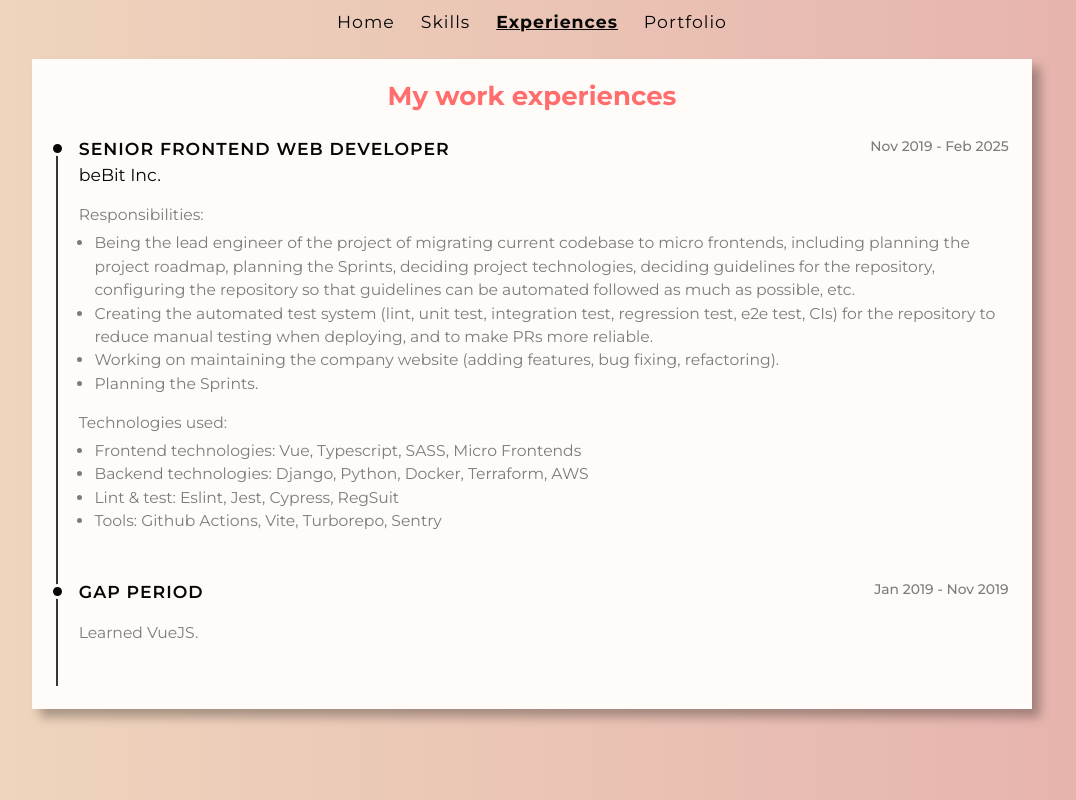
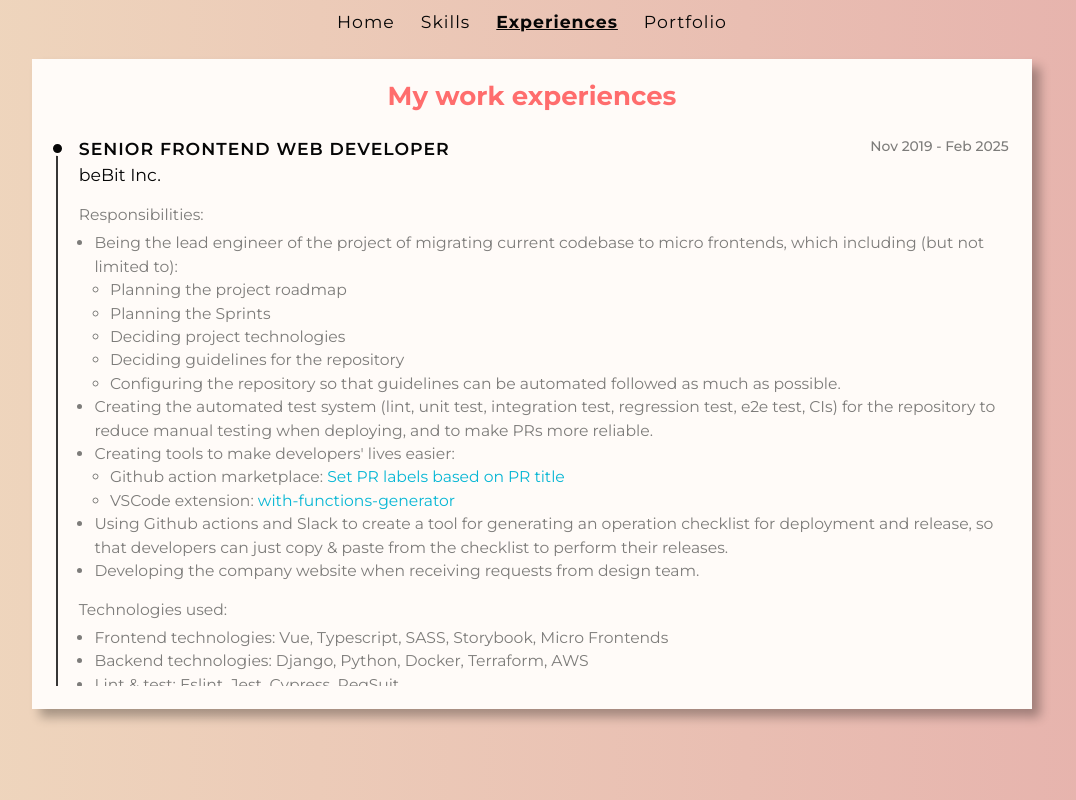
Before and after one commit to TDAK1509/portfolio-vue3, a Vue app: page /#/experiences in a window 1280 px wide. Shown: the whole page, without its empty margins (108-1184 px from the left). Built offline with nearby package versions, Linux system fonts and the light colour scheme.

Commit message:
Update text of bebit

```diff
--- a/src/components/portfolio/BebitUsergram.vue
+++ b/src/components/portfolio/BebitUsergram.vue
@@ -106,10 +106,4 @@ const images = [
 .usergram__text {
   margin-left: 0.3em;
 }
-.sub {
-  margin-left: 1em;
-}
-.sub > li {
-  list-style-type: circle;
-}
 </style>
--- a/src/components/portfolio/PviCard.vue
+++ b/src/components/portfolio/PviCard.vue
@@ -115,10 +115,4 @@ const images = [
 .pvicard__text {
   margin-left: 0.3em;
 }
-.sub {
-  margin-left: 1em;
-}
-.sub > li {
-  list-style-type: circle;
-}
 </style>
--- a/src/style.css
+++ b/src/style.css
@@ -51,6 +51,12 @@ ul.disc {
 ul.disc > li {
   list-style-type: disc;
 }
+ul.sub {
+  margin-left: 1em;
+}
+ul.sub > li {
+  list-style-type: circle;
+}
 
 a {
   font-style: none;
--- a/src/views/ExperiencesPage.vue
+++ b/src/views/ExperiencesPage.vue
@@ -13,11 +13,17 @@
           <ul class="disc">
             <li>
               Being the lead engineer of the project of migrating current
-              codebase to micro frontends, including planning the project
-              roadmap, planning the Sprints, deciding project technologies,
-              deciding guidelines for the repository, configuring the repository
-              so that guidelines can be automated followed as much as possible,
-              etc.
+              codebase to micro frontends, which including (but not limited to):
+              <ul class="sub">
+                <li>Planning the project roadmap</li>
+                <li>Planning the Sprints</li>
+                <li>Deciding project technologies</li>
+                <li>Deciding guidelines for the repository</li>
+                <li>
+                  Configuring the repository so that guidelines can be automated
+                  followed as much as possible.
+                </li>
+              </ul>
             </li>
             <li>
               Creating the automated test system (lint, unit test, integration
@@ -25,23 +31,54 @@
               manual testing when deploying, and to make PRs more reliable.
             </li>
             <li>
-              Working on maintaining the company website (adding features, bug
-              fixing, refactoring).
+              Creating tools to make developers' lives easier:
+              <ul class="sub">
+                <li class="usergram__text">
+                  <span>Github action marketplace:</span>
+                  <a
+                    href="https://github.com/marketplace/actions/set-pr-labels-based-on-pr-title"
+                    rel="noopener noreferrer"
+                    target="_blank"
+                  >
+                    Set PR labels based on PR title
+                  </a>
+                </li>
+                <li class="usergram__text">
+                  <span>VSCode extension:</span>
+                  <a
+                    href="https://marketplace.visualstudio.com/items?itemName=TDAK1509.with-functions-generator"
+                    rel="noopener noreferrer"
+                    target="_blank"
+                  >
+                    with-functions-generator
+                  </a>
+                </li>
+              </ul>
             </li>
-            <li>Planning the Sprints.</li>
+            <li>
+              Using Github actions and Slack to create a tool for generating an
+              operation checklist for deployment and release, so that developers
+              can just copy & paste from the checklist to perform their
+              releases.
+            </li>
+            <li>
+              Developing the company website when receiving requests from design
+              team.
+            </li>
           </ul>
 
           <p>Technologies used:</p>
 
           <ul class="disc">
             <li>
-              Frontend technologies: Vue, Typescript, SASS, Micro Frontends
+              Frontend technologies: Vue, Typescript, SASS, Storybook, Micro
+              Frontends
             </li>
             <li>
               Backend technologies: Django, Python, Docker, Terraform, AWS
             </li>
             <li>Lint & test: Eslint, Jest, Cypress, RegSuit</li>
-            <li>Tools: Github Actions, Vite, Turborepo, Sentry</li>
+            <li>Tools: Github Actions, Vite, Turborepo, Sentry.</li>
           </ul>
         </div>
       </div>
```
